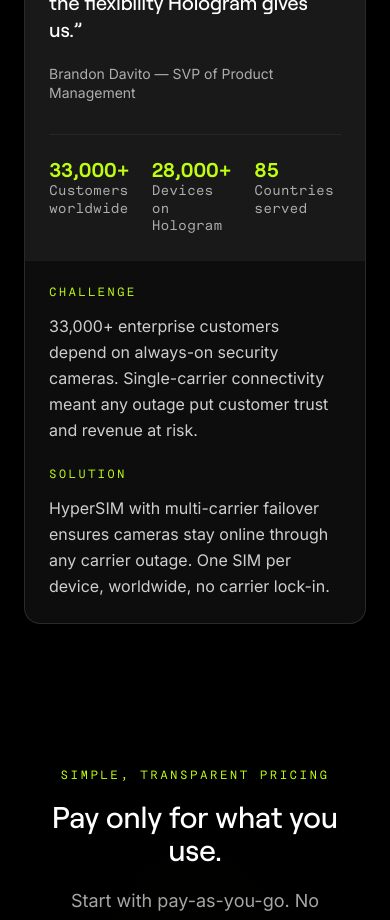
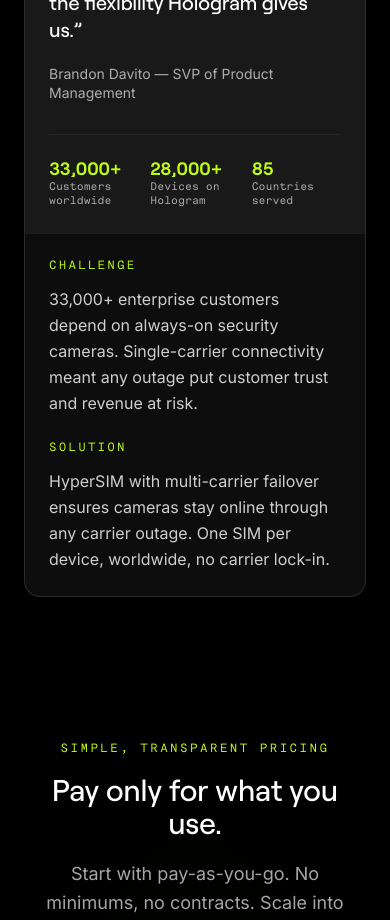
Before and after one commit to JRosenfeld-Holo/Q1-SEM-template, a Next.js app: page / in a window 390 px wide. Shown: the part 9560-10480 px from the top of the page. Built offline with nearby package versions, Linux system fonts and the light colour scheme.

Commit message:
fix: case study stats bleeding on mobile
- Reduce metric value font size (text-xl → text-lg) on mobile
- Reduce label font size (text-sm → text-[11px]) on mobile
- Add min-w-0 + truncate to prevent overflow in 3-col grid
- Tighter gap on small screens (gap-3 → gap-4 at sm)

```diff
--- a/src/components/sections/CustomerSuccess.tsx
+++ b/src/components/sections/CustomerSuccess.tsx
@@ -375,19 +375,19 @@
 
                     {/* Metrics */}
                     <div
-                      className="grid grid-cols-3 gap-4 pt-6"
+                      className="grid grid-cols-3 gap-3 sm:gap-4 pt-6"
                       style={{ borderTopWidth: "1px", borderTopStyle: "solid", borderTopColor: "var(--theme-border-subtle)" }}
                     >
                       {s.metrics.map((m, mIdx) => (
-                        <div key={m.label}>
+                        <div key={m.label} className="min-w-0">
                           <p
-                            className="text-xl md:text-2xl font-semibold leading-none mb-1"
+                            className="text-lg sm:text-xl md:text-2xl font-semibold leading-none mb-1 truncate"
                             style={{ fontFamily: "var(--font-roobert-var)", color: "var(--theme-accent)" }}
                           >
                             {m.value}
                           </p>
                           <p
-                            className="text-sm leading-tight"
+                            className="text-[11px] sm:text-sm leading-tight"
                             style={{ fontFamily: "var(--font-messina-var)", color: "var(--theme-text-muted)" }}
                           >
                             {t.customerSuccess.stories[index]?.metricLabels[mIdx] ?? m.label}
```
